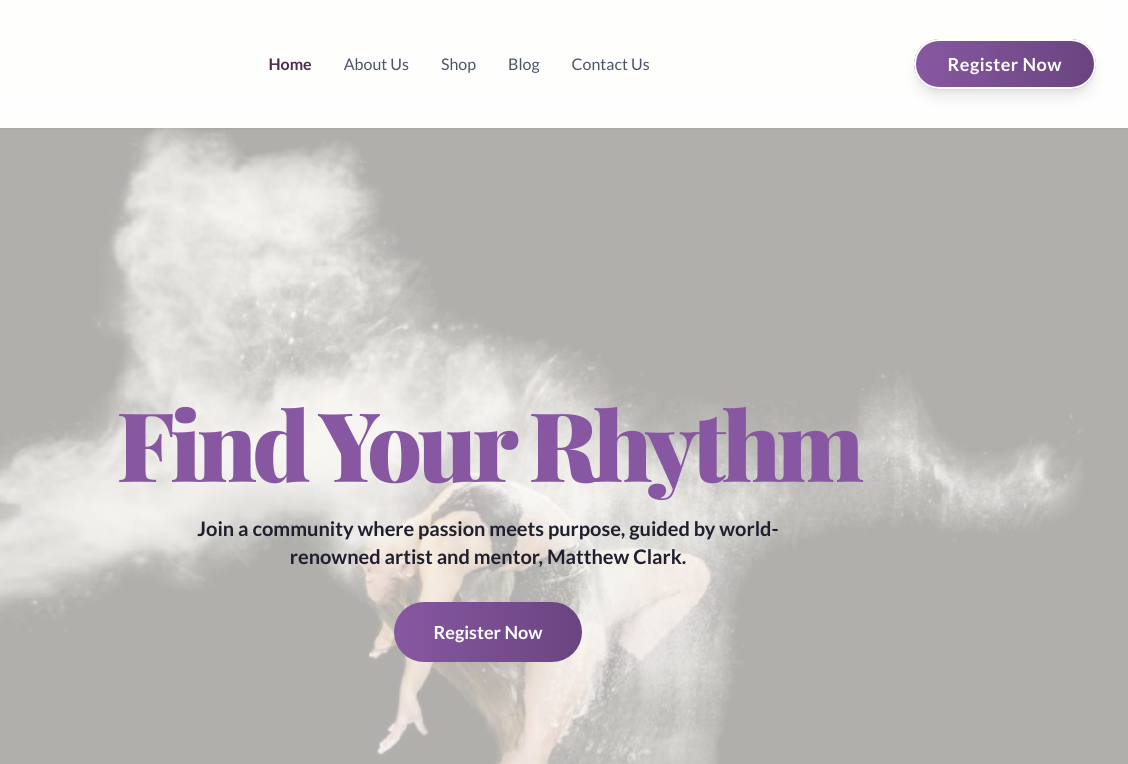
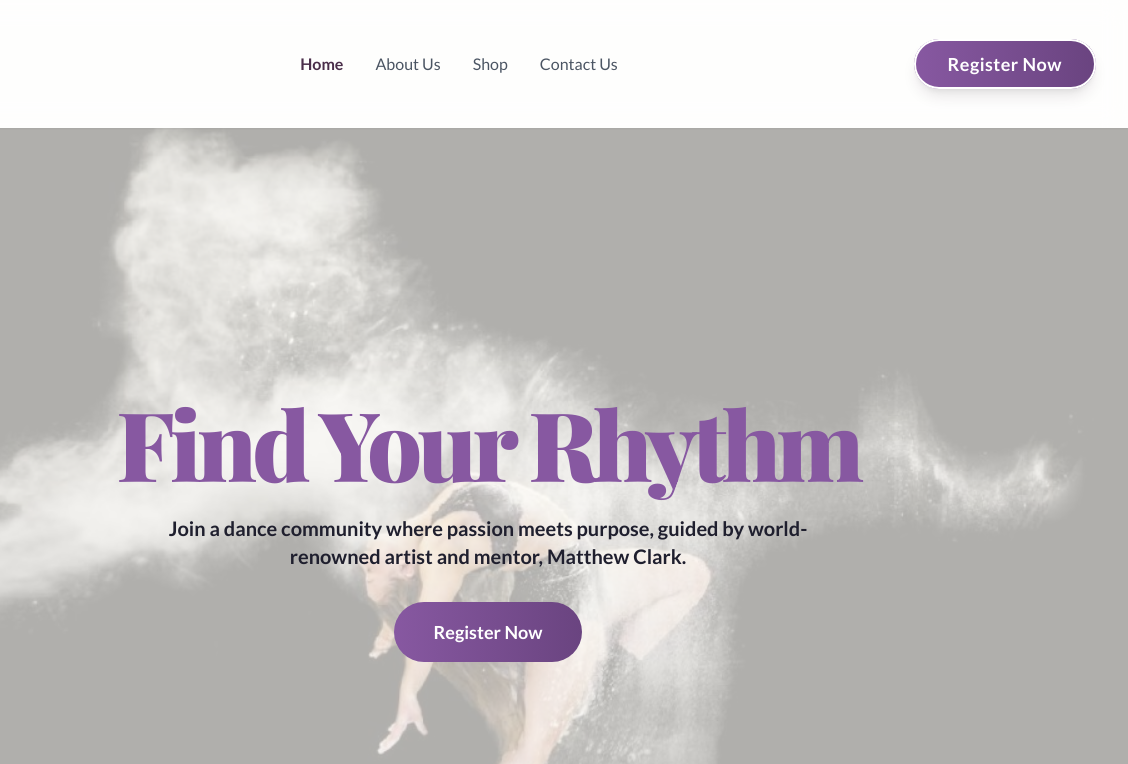
Before and after one commit to shopsbyfar/clark-capa-website, a plain HTML site: page index.html in a window 1280 px wide. Shown: the top 764 px of the page, 152-1280 px from the left. Drawn offline with nearby package versions, Linux system fonts and the light colour scheme.

Commit message:
Update index.html

```diff
--- a/index.html
+++ b/index.html
@@ -89,7 +89,7 @@
                     <a href="#home" class="nav-link text-gray-600 hover:text-capa-purple transition duration-300">Home</a>
                     <a href="#about" class="nav-link text-gray-600 hover:text-capa-purple transition duration-300">About Us</a>
                     <a href="https://shopsbyfar.com/capa/" target="_blank" class="text-gray-600 hover:text-capa-purple transition duration-300">Shop</a>
-                    <a href="#blog" class="nav-link text-gray-600 hover:text-capa-purple transition duration-300">Blog</a>
+                     <!-- <a href="#blog" class="nav-link text-gray-600 hover:text-capa-purple transition duration-300">Blog</a> -->
                     <a href="#contact" class="nav-link text-gray-600 hover:text-capa-purple transition duration-300">Contact Us</a>
                 </div>
 
@@ -113,7 +113,7 @@
                 <a href="#home" class="mobile-nav-link block px-3 py-2 rounded-md text-base font-medium text-gray-700 hover:text-capa-purple hover:bg-gray-50">Home</a>
                 <a href="#about" class="mobile-nav-link block px-3 py-2 rounded-md text-base font-medium text-gray-700 hover:text-capa-purple hover:bg-gray-50">About Us</a>
                 <a href="https://shopsbyfar.com/capa/" target="_blank" class="block px-3 py-2 rounded-md text-base font-medium text-gray-700 hover:text-capa-purple hover:bg-gray-50">Shop</a>
-                <a href="#blog" class="mobile-nav-link block px-3 py-2 rounded-md text-base font-medium text-gray-700 hover:text-capa-purple hover:bg-gray-50">Blog</a>
+                <!-- <a href="#blog" class="mobile-nav-link block px-3 py-2 rounded-md text-base font-medium text-gray-700 hover:text-capa-purple hover:bg-gray-50">Blog</a> -->
                 <a href="#contact" class="mobile-nav-link block px-3 py-2 rounded-md text-base font-medium text-gray-700 hover:text-capa-purple hover:bg-gray-50">Contact Us</a>
                 <a href="#signup" class="mobile-nav-link block w-full text-left bg-capa-purple text-white mt-2 px-4 py-3 rounded-md text-base font-medium hover:bg-opacity-80">Register Now</a>
             </div>
@@ -140,7 +140,7 @@
                 </div>
                 <div class="relative container mx-auto px-4 sm:px-6 lg:px-8 z-10">
                     <h1 class="text-5xl md:text-8xl font-black text-capa-purple tracking-tighter">Find Your Rhythm</h1>
-                    <p class="mt-6 max-w-2xl mx-auto text-lg md:text-xl text-capa-dark font-semibold">Join a community where passion meets purpose, guided by world-renowned artist and mentor, Matthew Clark.</p>
+                    <p class="mt-6 max-w-2xl mx-auto text-lg md:text-xl text-capa-dark font-semibold">Join a dance community where passion meets purpose, guided by world-renowned artist and mentor, Matthew Clark.</p>
                     <div class="mt-8">
                         <a href="#signup" class="nav-link inline-block bg-gradient-to-r from-capa-purple to-[#6a4480] text-white px-10 py-4 rounded-full text-lg font-bold transition duration-300 transform hover:scale-105 hover:from-[#6a4480] hover:to-capa-purple">Register Now</a>
                     </div>
@@ -239,7 +239,7 @@
         BLOG PAGE SECTION
         ===============================================================
         -->
-        <section id="blog" class="page-section">
+       <!-- <section id="blog" class="page-section">
             <div class="bg-capa-light-accent py-20 sm:py-32">
                 <div class="container mx-auto px-4 sm:px-6 lg:px-8">
                     <div class="text-center mb-16">
@@ -247,8 +247,8 @@
                         <p class="mt-4 text-lg text-gray-600">Tips, stories, and inspiration from our dance family.</p>
                     </div>
                     <div class="grid gap-10 md:grid-cols-2 lg:grid-cols-3">
-                        <!-- Blog Post 1 -->
-                        <div class="fade-in-section bg-white rounded-lg shadow-lg overflow-hidden group">
+                        <!-- Blog Post 1
+                             <div class="fade-in-section bg-white rounded-lg shadow-lg overflow-hidden group">
                              <div class="overflow-hidden">
                                  <img class="h-64 w-full object-cover group-hover:scale-105 transition-transform duration-500" src="images/blog-pirouette.jpg" alt="Dancer tying ballet shoe">
                              </div>
@@ -259,8 +259,8 @@
                                 <a href="#" class="mt-4 inline-block text-capa-purple font-bold hover:underline">Read More &rarr;</a>
                             </div>
                         </div>
-                        <!-- Blog Post 2 -->
-                        <div class="fade-in-section bg-white rounded-lg shadow-lg overflow-hidden group">
+                        <!-- Blog Post 2
+                         <div class="fade-in-section bg-white rounded-lg shadow-lg overflow-hidden group">
                              <div class="overflow-hidden">
                                  <img class="h-64 w-full object-cover group-hover:scale-105 transition-transform duration-500" src="images/blog-costumes.jpg" alt="Whimsical image of colorful dance costumes">
                              </div>
@@ -271,7 +271,7 @@
                                 <a href="#" class="mt-4 inline-block text-capa-purple font-bold hover:underline">Read More &rarr;</a>
                             </div>
                         </div>
-                        <!-- Blog Post 3 -->
+                        <!-- Blog Post 3
                         <div class="fade-in-section bg-white rounded-lg shadow-lg overflow-hidden group">
                              <div class="overflow-hidden">
                                  <img class="h-64 w-full object-cover group-hover:scale-105 transition-transform duration-500" src="images/blog-first-class.jpg" alt="Dancers in a studio">
@@ -286,7 +286,7 @@
                     </div>
                 </div>
             </div>
-        </section>
+        </section> -->
 
         <!--
         ===============================================================
```
